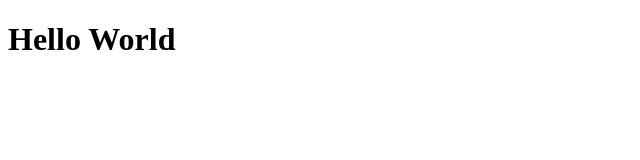
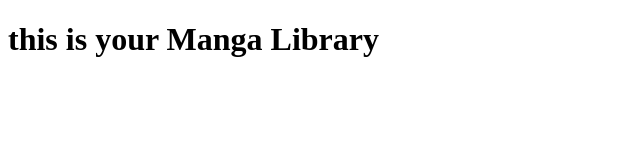
Before and after one commit to Brandon-Fontes/Testing, a plain HTML site: page Hello-World.html in a window 1280 px wide. Shown: the whole page, without its empty margins (0-640 px from the left). Drawn offline with Linux system fonts and the light colour scheme.

Commit message:
changed some words

```diff
--- a/Hello-World.html
+++ b/Hello-World.html
@@ -1,9 +1,9 @@
 <!DOCTYPE html>
     <html>
         <head>
-            <title>Hello World</title>
+            <title>Manga Collector</title>
         </head>
         <body>
-            <h1>Hello World</h1>
+            <h1>this is your Manga Library</h1>
         </body>
     </html>
```
